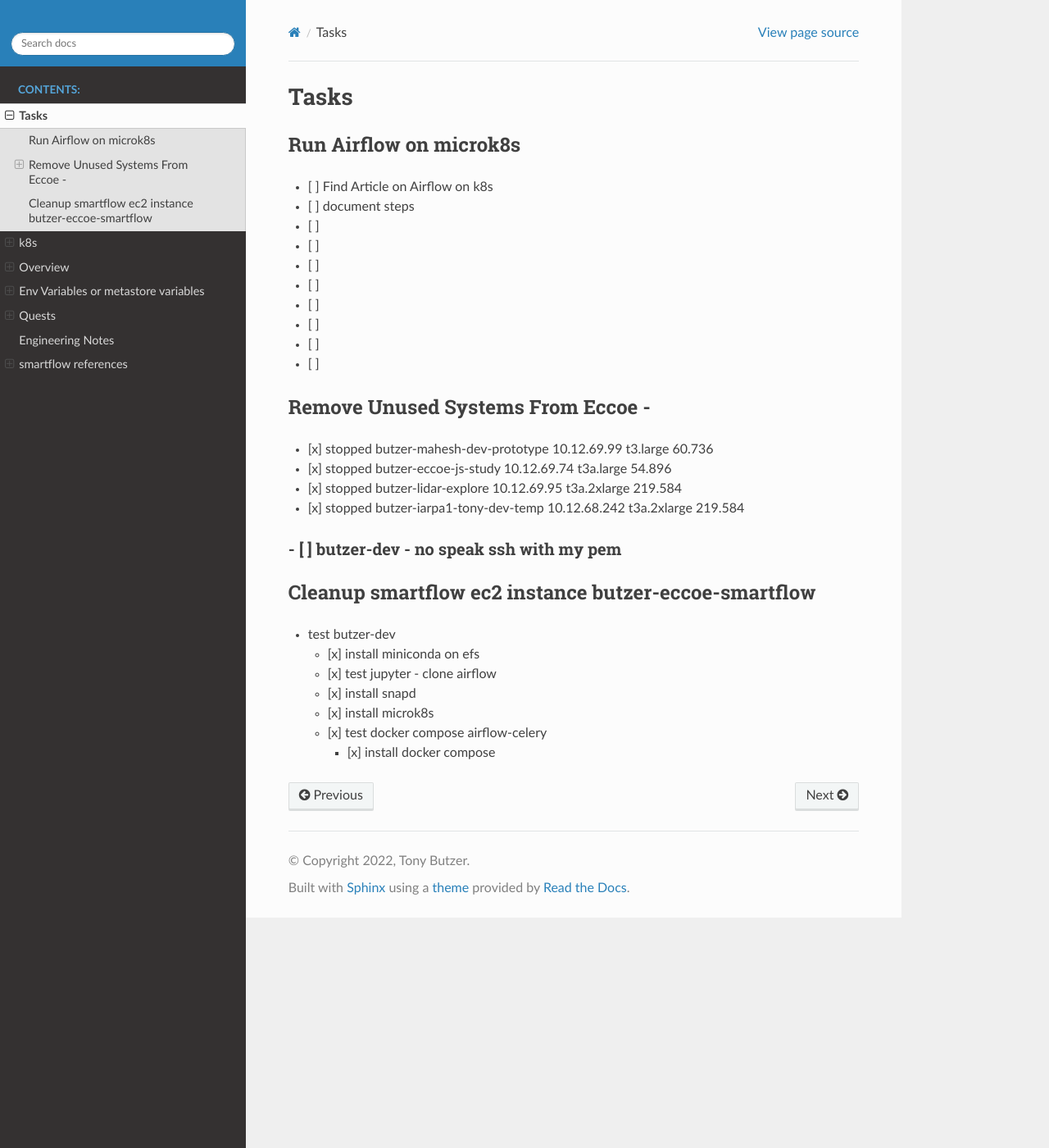
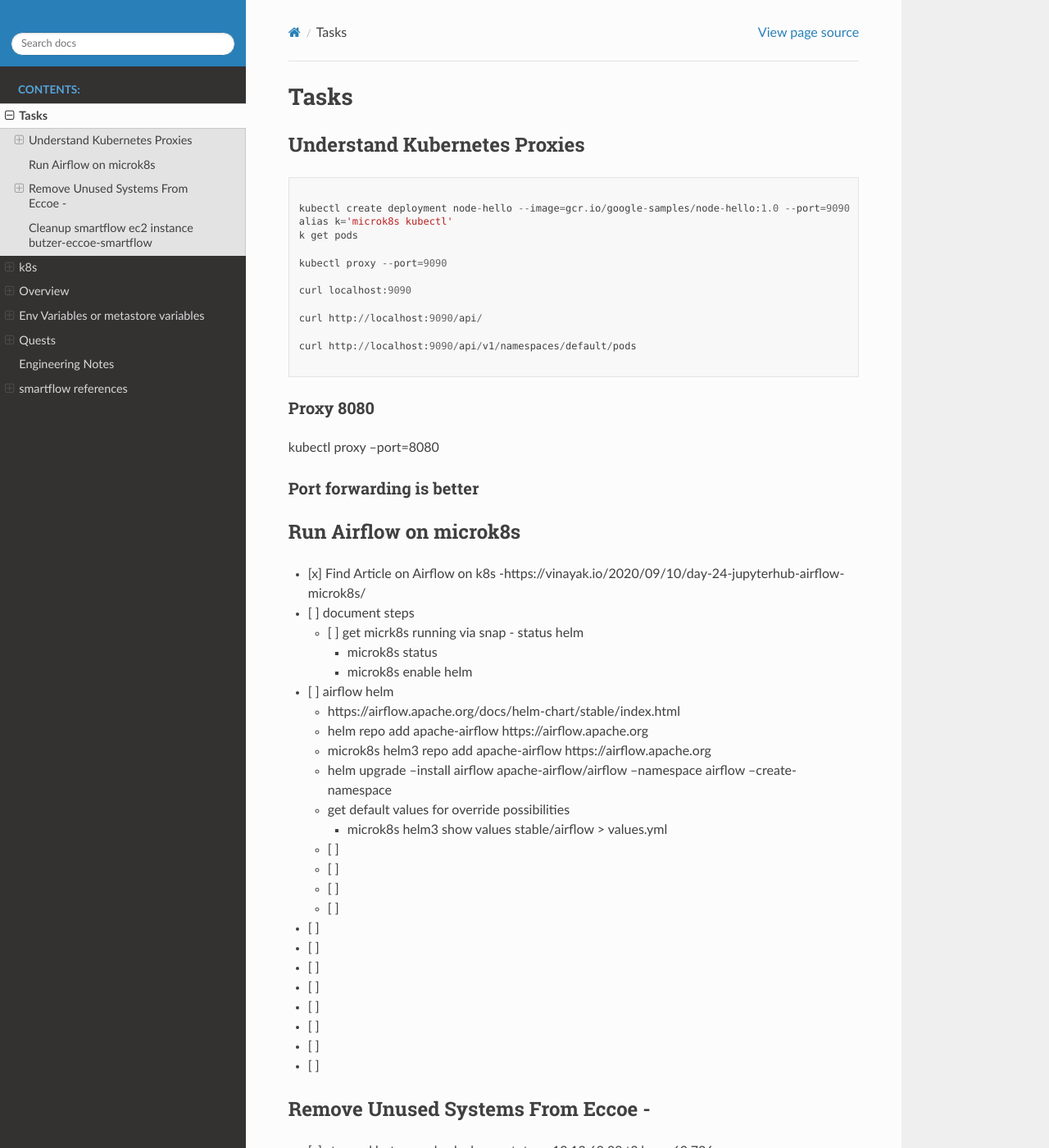
Before and after one commit to tonybutzer/airflow, a Sphinx documentation site: the page built from sphinx/source/01_tasks.md, in a window 1280 px wide and 1400 px high. Shown: the whole window at 82% size. Built offline with Sphinx 7.4.7 and the Read the Docs theme 2.0.0, drawn with Linux system fonts in a browser that asks for light colours.

Commit message:
Auto git update july 2022 - tony

````diff
--- a/sphinx/source/01_tasks.md
+++ b/sphinx/source/01_tasks.md
@@ -1,8 +1,49 @@
 # Tasks
 
+## Understand Kubernetes Proxies
+
+```
+
+kubectl create deployment node-hello --image=gcr.io/google-samples/node-hello:1.0 --port=9090
+alias k='microk8s kubectl'
+k get pods
+
+kubectl proxy --port=9090
+
+curl localhost:9090
+
+curl http://localhost:9090/api/
+
+curl http://localhost:9090/api/v1/namespaces/default/pods
+
+
+```
+
+#### Proxy 8080
+
+kubectl proxy --port=8080
+
+#### Port forwarding is better
+
+
 ## Run Airflow on microk8s
-- [ ] Find Article on Airflow on k8s
+- [x] Find Article on Airflow on k8s
+	-https://vinayak.io/2020/09/10/day-24-jupyterhub-airflow-microk8s/
 - [ ] document steps
+	- [ ] get micrk8s running via snap - status helm
+		- microk8s status
+		- microk8s enable helm
+- [ ] airflow helm
+	- https://airflow.apache.org/docs/helm-chart/stable/index.html
+	- helm repo add apache-airflow https://airflow.apache.org
+	-  microk8s helm3 repo add apache-airflow https://airflow.apache.org
+	- helm upgrade --install airflow apache-airflow/airflow --namespace airflow --create-namespace
+	- get default values for override possibilities
+		- microk8s helm3 show values stable/airflow > values.yml
+	- [ ]
+	- [ ]
+	- [ ]
+	- [ ]
 - [ ]
 - [ ]
 - [ ]
````
Also changed, not shown: 2 other files.
